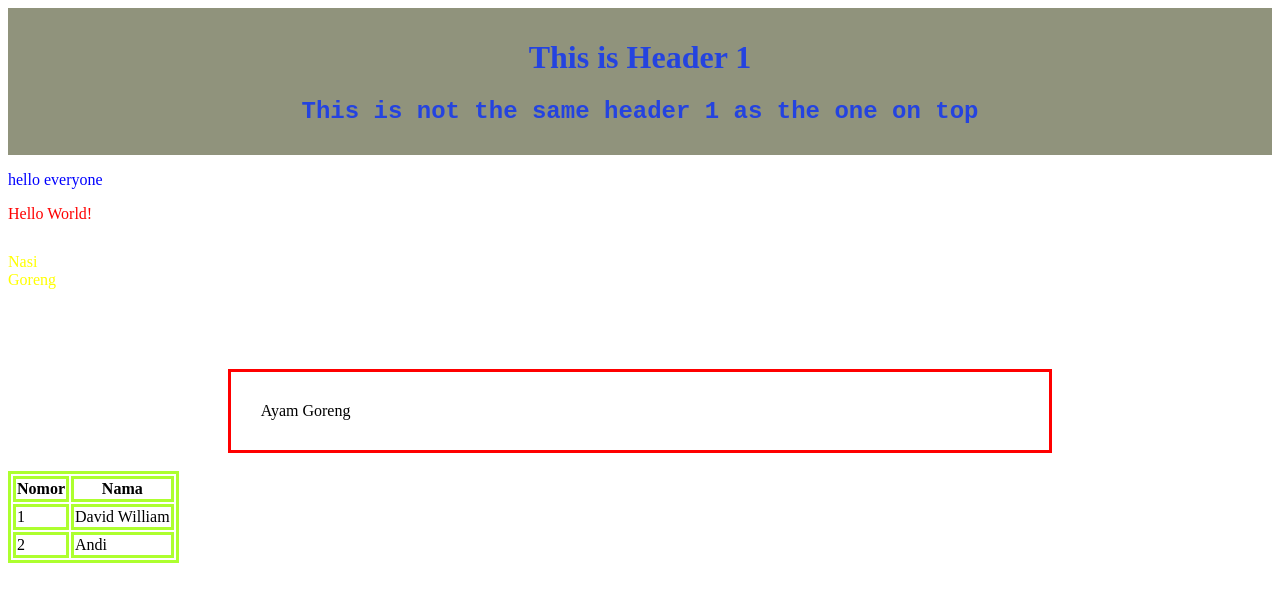
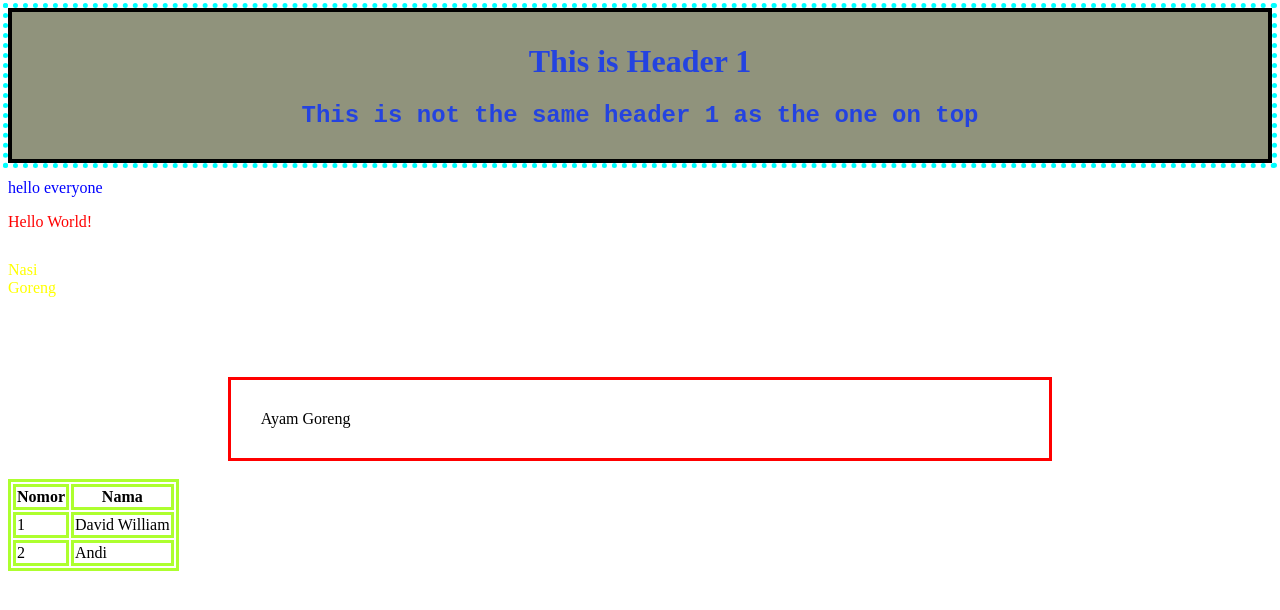
Before and after one commit to david-william-itbss/gabungan-latihan-08-04-25, a plain HTML site: page index.html in a window 1280 px wide. Drawn offline with Linux system fonts and the light colour scheme.

Commit message:
Update mystyle.css

```diff
--- a/mystyle.css
+++ b/mystyle.css
@@ -1,4 +1,10 @@
 header{
     background-color:#90937c;
     padding:10px;
+    border-style: solid;
+    border-color: black;
+    border-width: 4px;
+    outline-style: dotted;
+    outline-color: aqua;
+    outline-width: 5px;
 }
```
